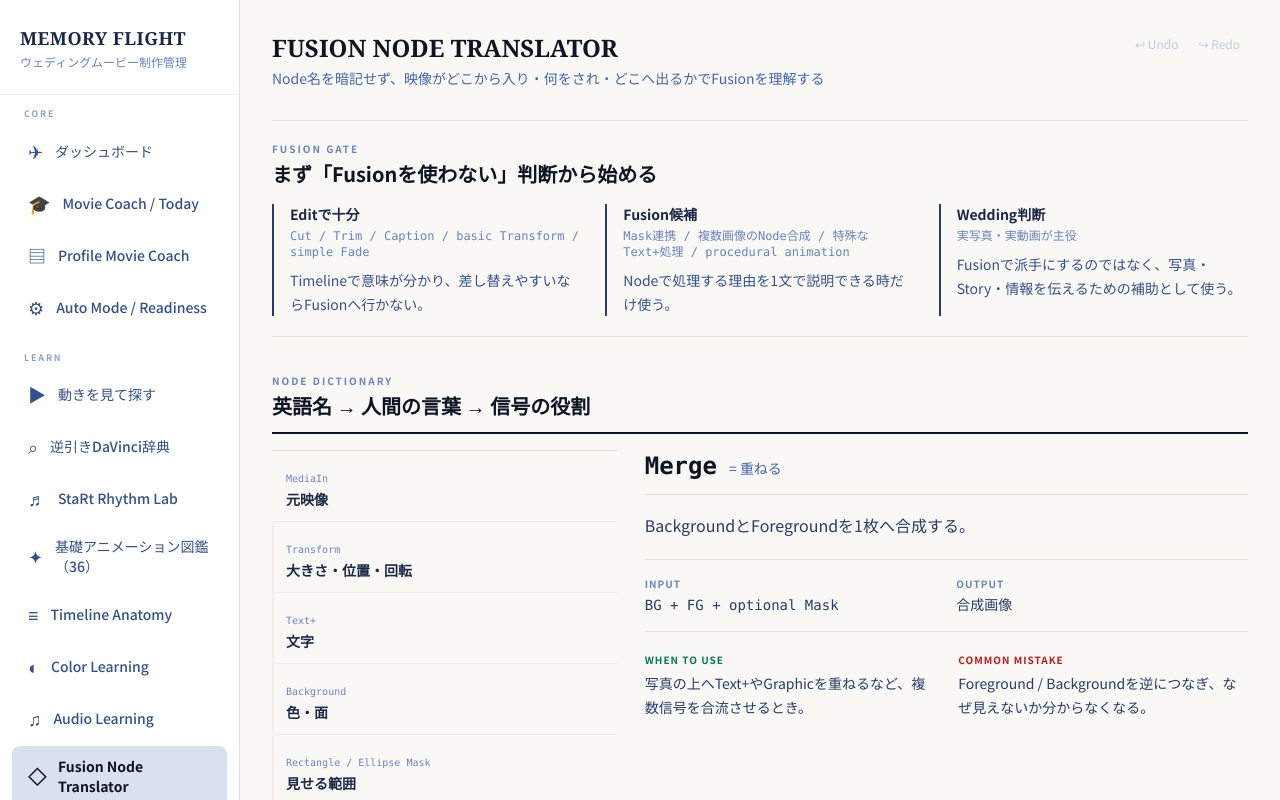
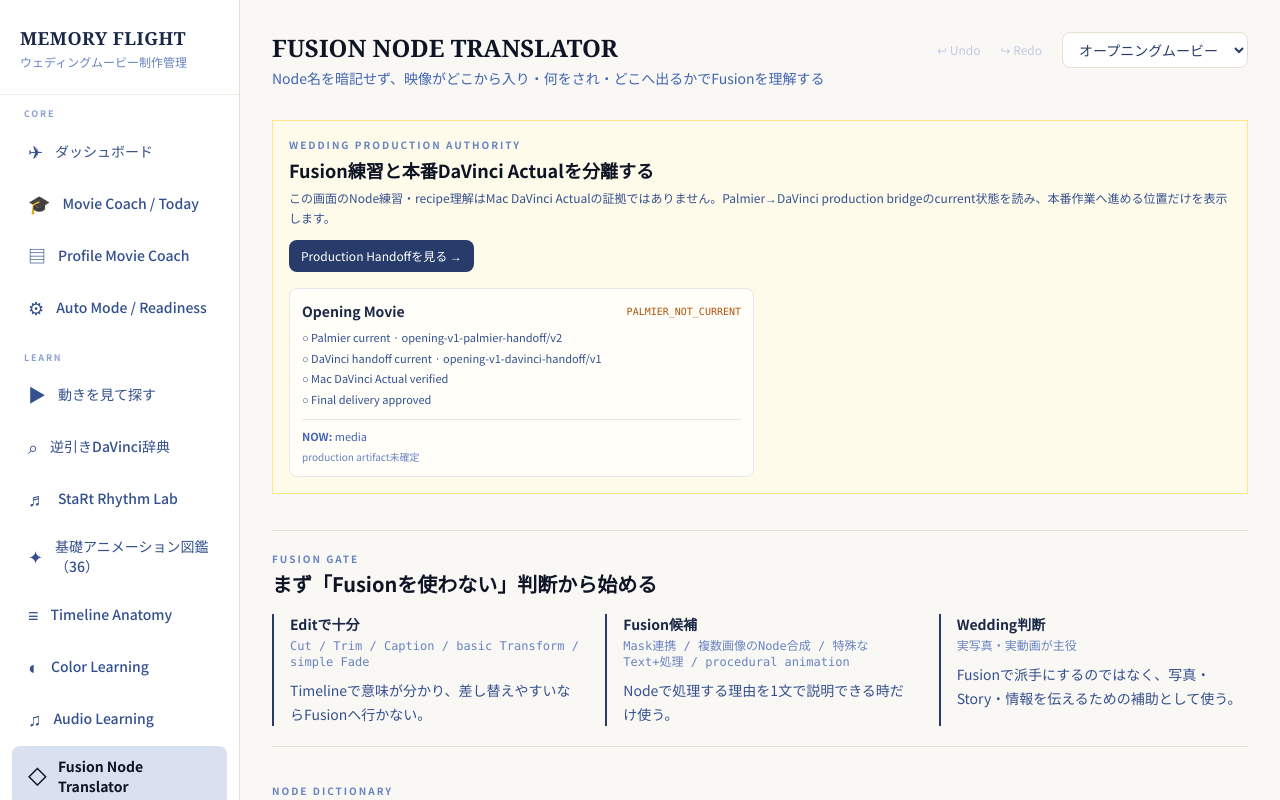
Before and after one commit to m-shogo/wedding-project, a React (Vite) app in the folder movie-dashboard/: page /movie-coach/fusion in a window 1280 px wide. Shown: the top 800 px of the page. Built offline with nearby package versions, Linux system fonts and the light colour scheme.

Commit message:
movie: show Wedding production authority in Fusion workspace

```diff
--- a/movie-dashboard/src/pages/FusionNodeTranslator.tsx
+++ b/movie-dashboard/src/pages/FusionNodeTranslator.tsx
@@ -1,6 +1,8 @@
 import { useMemo, useState } from "react";
 import { Link } from "react-router-dom";
 import { Header } from "../components/Header";
+import { useProduction } from "../store/productionStore";
+import { buildPalmierWeddingProductionGate } from "../lib/palmierWeddingProductionGate";
 import {
   fusionDecisionRules,
   fusionLearningRecipes,
@@ -21,6 +23,7 @@ function NodeBadge({ nodeId }: { nodeId: FusionNodeId }) {
 }
 
 export function FusionNodeTranslator() {
+  const { selectedMovieId } = useProduction();
   const [selectedRecipeId, setSelectedRecipeId] = useState(fusionLearningRecipes[0]?.recipeId ?? "");
   const [selectedNodeId, setSelectedNodeId] = useState<FusionNodeId>("merge");
 
@@ -29,13 +32,58 @@ export function FusionNodeTranslator() {
     [selectedRecipeId],
   );
   const selectedNode = fusionNodeLessons.find((node) => node.nodeId === selectedNodeId) ?? fusionNodeLessons[0];
+  const productionGate = useMemo(
+    () => buildPalmierWeddingProductionGate(selectedMovieId),
+    [selectedMovieId],
+  );
 
   return (
     <div>
       <Header
         title="FUSION NODE TRANSLATOR"
         description="Node名を暗記せず、映像がどこから入り・何をされ・どこへ出るかでFusionを理解する"
+        showMovieSelector
       />
+
+      <section className={`mb-9 border p-4 ${productionGate.productionReady ? "border-emerald-200 bg-emerald-50 dark:border-emerald-800 dark:bg-emerald-900/20" : "border-amber-200 bg-amber-50 dark:border-amber-800 dark:bg-amber-900/20"}`}>
+        <div className="flex flex-wrap items-start justify-between gap-3">
+          <div>
+            <p className="text-[10px] tracking-[0.2em] font-semibold text-navy-400">WEDDING PRODUCTION AUTHORITY</p>
+            <h2 className="mt-1 text-lg font-bold text-navy-900 dark:text-sand-100">Fusion練習と本番DaVinci Actualを分離する</h2>
+            <p className="mt-1 text-xs leading-5 text-navy-600 dark:text-navy-200">この画面のNode練習・recipe理解はMac DaVinci Actualの証拠ではありません。Palmier→DaVinci production bridgeのcurrent状態を読み、本番作業へ進める位置だけを表示します。</p>
+          </div>
+          <Link to="/palmier-handoff" className="shrink-0 px-3 py-2 rounded-lg bg-navy-700 text-white text-xs hover:bg-navy-800">Production Handoffを見る →</Link>
+        </div>
+        <div className="mt-4 grid gap-3 lg:grid-cols-2">
+          {productionGate.projects.map((project) => (
+            <div key={project.movieId} className="rounded-lg border border-current/15 bg-white/70 dark:bg-navy-800/50 p-3">
+              <div className="flex flex-wrap items-center justify-between gap-2">
+                <p className="text-sm font-bold text-navy-800 dark:text-sand-100">{project.title}</p>
+                <code className={`text-[10px] ${project.bridge.state === "READY" ? "text-emerald-700 dark:text-emerald-300" : "text-amber-700 dark:text-amber-300"}`}>{project.bridge.state}</code>
+              </div>
+              <div className="mt-2 grid gap-1 text-[11px] text-navy-600 dark:text-navy-200">
+                <p>{project.bridge.palmierCurrent ? "✓" : "○"} Palmier current · {project.bridge.palmierContractVersion}</p>
+                <p>{project.bridge.davinciHandoffCurrent ? "✓" : "○"} DaVinci handoff current · {project.bridge.davinciContractVersion}</p>
+                <p>{project.bridge.macDaVinciActualVerified ? "✓" : "○"} Mac DaVinci Actual verified</p>
+                <p>{project.bridge.finalDeliveryApproved ? "✓" : "○"} Final delivery approved</p>
+              </div>
+              {!project.productionReady && (
+                <div className="mt-3 border-t border-current/10 pt-2">
+                  <p className="text-[11px] text-navy-500 dark:text-navy-300"><strong>NOW:</strong> {project.nextGate.stage ?? project.overallState}</p>
+                  <p className="mt-1 text-[10px] text-navy-400 break-all">{project.nextGate.artifactPath ?? "production artifact未確定"}</p>
+                </div>
+              )}
+              {project.bridge.state === "MAC_DAVINCI_ACTUAL_NOT_VERIFIED" && (
+                <div className="mt-3 rounded bg-amber-100/70 dark:bg-amber-900/20 p-2">
+                  <p className="text-[10px] font-semibold text-amber-800 dark:text-amber-200">MAC ACTUAL GATE</p>
+                  <p className="mt-1 text-[10px] text-amber-700 dark:text-amber-300 break-all">Evidence: {project.bridge.actualEvidencePath}</p>
+                  <p className="mt-1 text-[10px] text-amber-700 dark:text-amber-300">実際にResolve GUIで確認・exportしていない限り、このgateはPASSにしません。</p>
+                </div>
+              )}
+            </div>
+          ))}
+        </div>
+      </section>
 
       <section className="mb-9 border-y border-sand-200 dark:border-navy-600 py-5">
         <p className="text-[10px] tracking-[0.2em] font-semibold text-navy-400">FUSION GATE</p>
```
